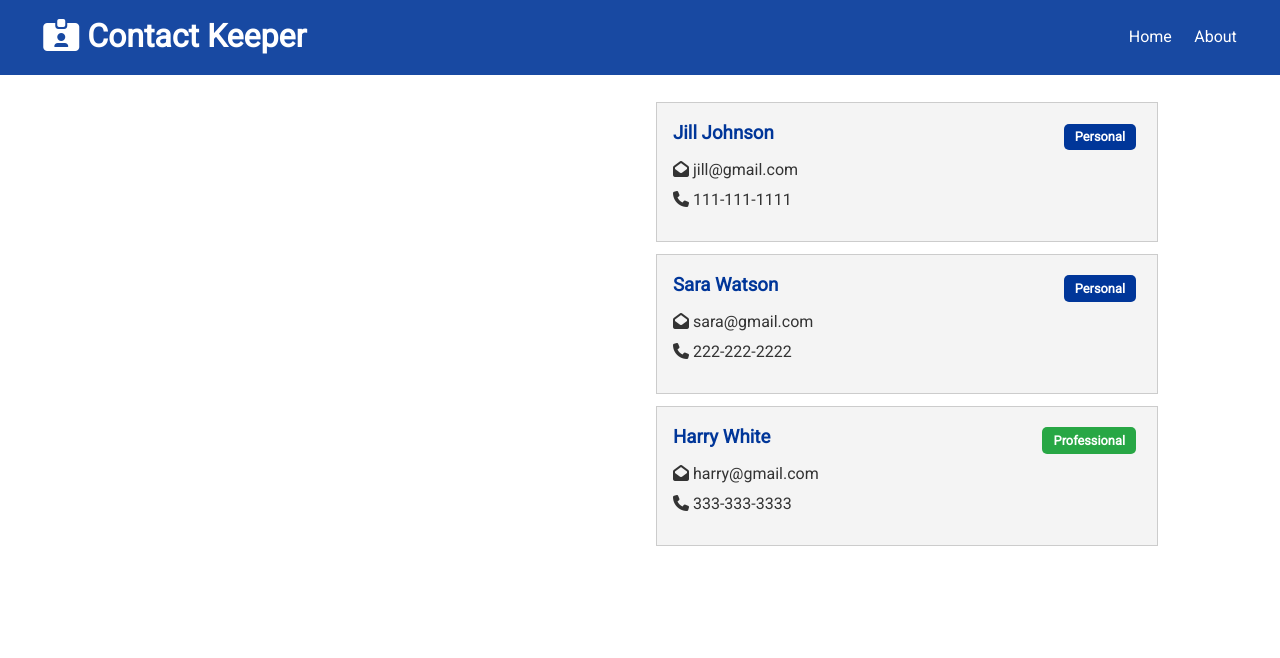
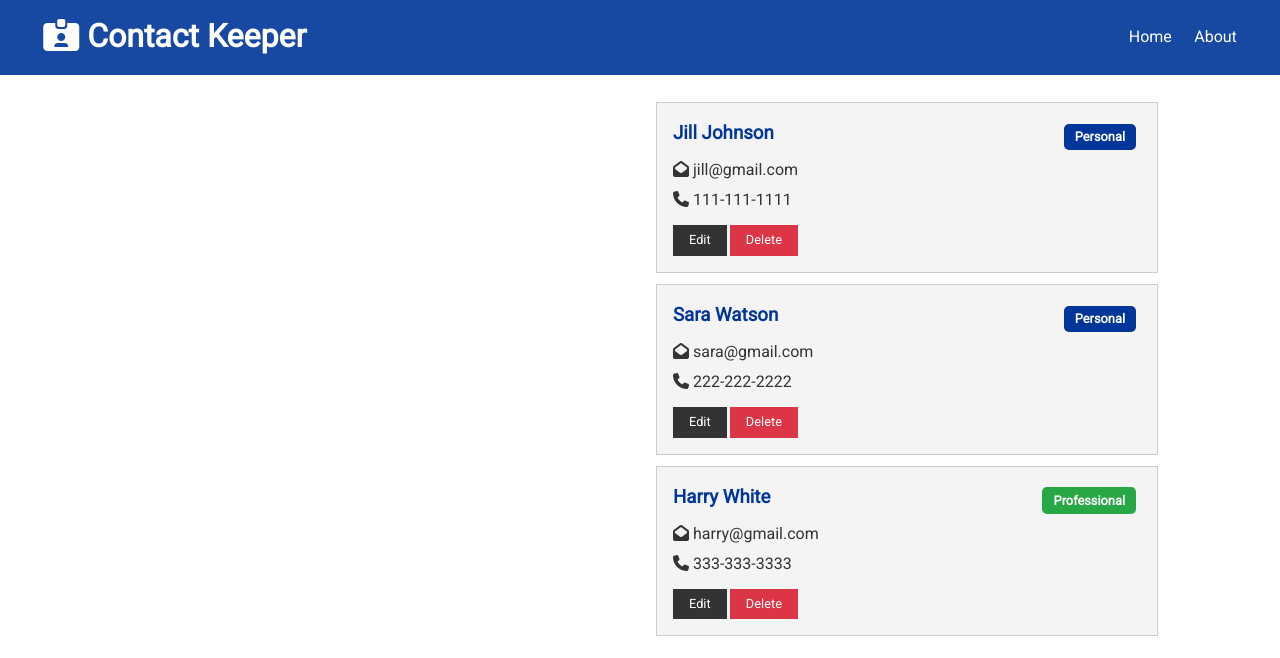
Before and after one commit to Mahsa1990a/contact-keeper, a React (Create React App) app in the folder client/: page / in a window 1280 px wide. Shown: the top 658 px of the page. Built offline with nearby package versions, Linux system fonts and the light colour scheme.

Commit message:
added edit and delete buttons

```diff
--- a/client/src/components/contacts/ContactItem.jsx
+++ b/client/src/components/contacts/ContactItem.jsx
@@ -22,6 +22,10 @@
           <i className="fas fa-phone"></i> {phone}
         </li>)}
       </ul>
+      <p>
+        <button className="btn btn-dark btn-sm">Edit</button>
+        <button className="btn btn-danger btn-sm">Delete</button>
+      </p>
     </div>
   )
 }
```
